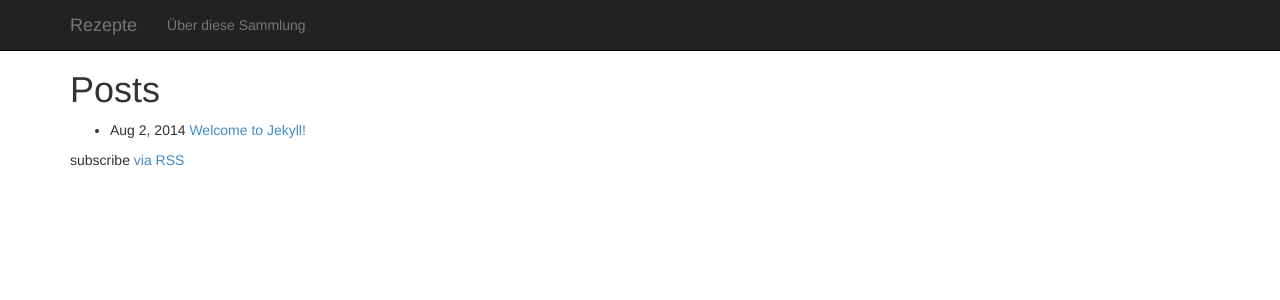
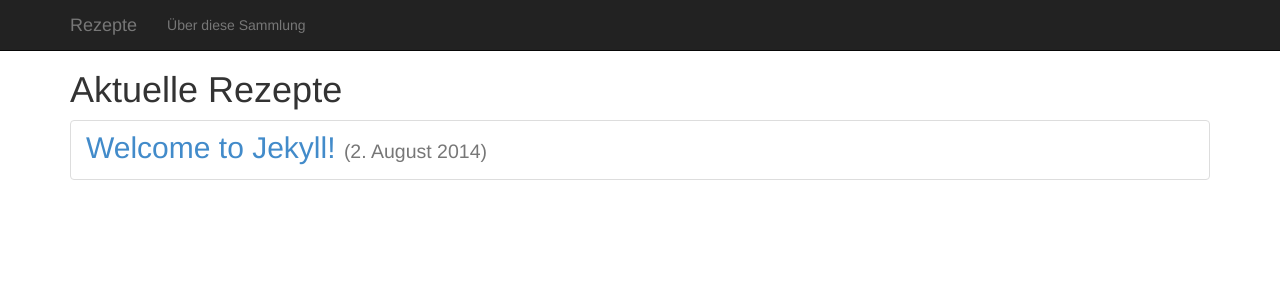
Before and after one commit to tehlers/rezepte, a Jekyll site: the page built from index.html, in a window 1280 px wide. Shown: the top 300 px of the page. Built offline with Jekyll 4.4.1, drawn with Linux system fonts in a browser that asks for light colours; nearby versions of some CDN libraries.

Commit message:
Redesigned list of posts

```diff
--- a/_includes/head.html
+++ b/_includes/head.html
@@ -17,4 +17,6 @@
         <script src="https://oss.maxcdn.com/html5shiv/3.7.2/html5shiv.min.js"></script>
         <script src="https://oss.maxcdn.com/respond/1.4.2/respond.min.js"></script>
     <![endif]-->
+
+    <link rel="alternate" type="application/atom+xml" href="{{ "/feed.xml" | prepend: site.baseurl }}">
 </head>
--- a/index.html
+++ b/index.html
@@ -2,19 +2,33 @@
 layout: default
 ---
 
-<div class="home">
+<h1>Aktuelle Rezepte</h1>
 
-  <h1>Posts</h1>
-
-  <ul class="posts">
+<ul class="list-group">
     {% for post in site.posts %}
-      <li>
-        <span class="post-date">{{ post.date | date: "%b %-d, %Y" }}</span>
-        <a class="post-link" href="{{ post.url | prepend: site.baseurl }}">{{ post.title }}</a>
-      </li>
+        <li class="list-group-item">
+            <h2 class="list-group-item-heading">
+                <a href="{{ post.url | prepend: site.baseurl }}">{{ post.title }}</a>
+                <small>
+                    {% assign m = post.date | date: "%-m" %}
+                    ({{ post.date | date: "%-d" }}.
+                    {% case m %}
+                        {% when '1' %}Januar
+                        {% when '2' %}Februar
+                        {% when '3' %}März
+                        {% when '4' %}April
+                        {% when '5' %}Mai
+                        {% when '6' %}Juni
+                        {% when '7' %}Juli
+                        {% when '8' %}August
+                        {% when '9' %}September
+                        {% when '10' %}Oktober
+                        {% when '11' %}November
+                        {% when '12' %}Dezember
+                    {% endcase %}
+                    {{ post.date | date: "%Y" }})
+                </small>
+            </h2>
+        </li>
     {% endfor %}
-  </ul>
-
-  <p class="rss-subscribe">subscribe <a href="{{ "/feed.xml" | prepend: site.baseurl }}">via RSS</a></p>
-
-</div>
+</ul>
```
